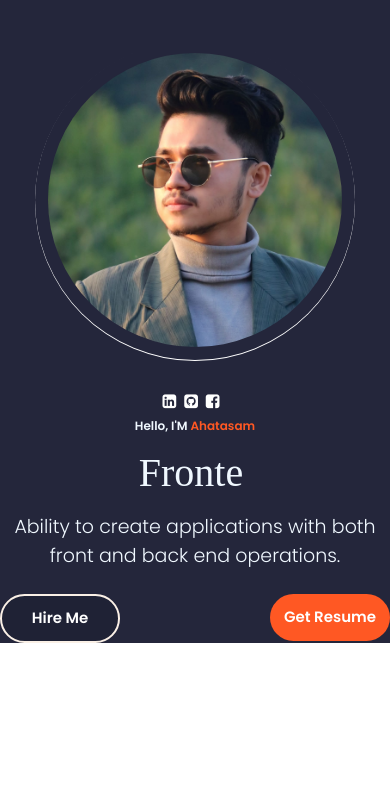
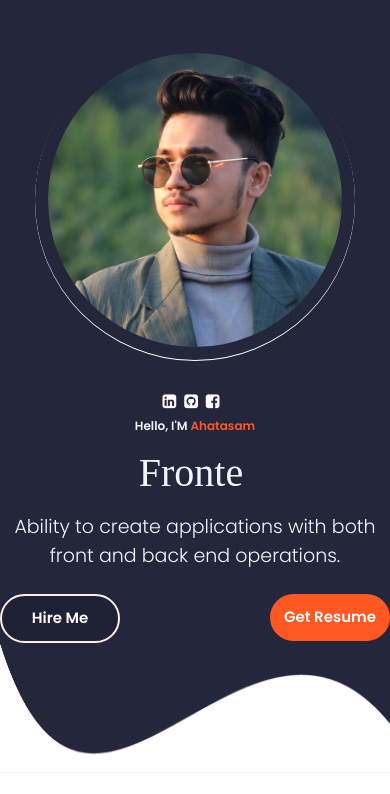
Before and after one commit to ahatasam2573/ahatasam-portfolio, a React (Create React App) app: page / in a window 390 px wide. Shown: the top 794 px of the page. Built offline with nearby package versions, Linux system fonts and the light colour scheme; a web font is replaced by a local one.

Commit message:
home page fully completed and full responsived

```diff
--- a/src/App.js
+++ b/src/App.js
@@ -1,11 +1,11 @@
 import logo from './logo.svg';
 import './App.css';
-import Profile from './Components/Home/Profile';
+import Home from './Components/Home/Home/Home';
 
 function App() {
   return (
     <div className='App'>
-      <Profile />
+      <Home />
     </div >
   );
 }
--- /dev/null
+++ b/src/Components/Home/BgFooter/BgFooter.css
@@ -0,0 +1,22 @@
+.bgFooter-container{
+    height: 17.8%;
+    width: 100%;
+    overflow: hidden;
+    display: flex;
+    justify-content: center;
+}
+.bgFooter-parent{
+    width: 100%;
+    height: 100%;
+    max-width: 1920px;
+}
+.bgFooter-parent img{
+    max-width: 100%;
+    height: 130px;
+}
+@media only screen and (max-width: 1100px) {
+    .bgFooter-parent{
+        display: flex;
+        align-items: flex-end;
+    }
+}
--- /dev/null
+++ b/src/Components/Home/BgFooter/BgFooter.js
@@ -0,0 +1,17 @@
+import React from 'react';
+import './BgFooter.css'
+
+const BgFooter = () => {
+    return (
+        <div>
+            <div className="bgFooter-container">
+                <div className="bgFooter-parent">
+                    <img src={require('../../../assets/Home/shape-bg.png')}
+                        alt="not a stable internet connection" />
+                </div>
+            </div>
+        </div>
+    );
+};
+
+export default BgFooter;
--- /dev/null
+++ b/src/Components/Home/Home/Home.css
@@ -0,0 +1,7 @@
+.home-container{
+    display: flex;
+    flex-direction: column;
+    justify-content: space-between;
+    min-height: 500px;
+    background-image: url('../../../assets//Home/bg.jpg');
+}
--- /dev/null
+++ b/src/Components/Home/Home/Home.js
@@ -0,0 +1,17 @@
+import React from 'react';
+import BgFooter from '../BgFooter/BgFooter';
+import Profile from '../Profile/Profile';
+import './Home.css'
+
+const Home = () => {
+    return (
+        <div>
+            <div className="home-container">
+                <Profile />
+                <BgFooter />
+            </div>
+        </div>
+    );
+};
+
+export default Home;
--- a/src/Components/Home/Profile.css
+++ b/src/Components/Home/Profile/Profile.css
@@ -58,7 +58,6 @@
       justify-content: center;
       height: 10%;
       min-height: fit-content;
-      background-image: url('../../assets/Home/bg.jpg');
   }
   .profile-parent{
       display: flex;
@@ -110,7 +109,7 @@
 .profile-picture-background{
     height: 92%;
     width: 92%;
-    background-image: url(../../assets/Home/home.jpg);
+    background-image: url(../../../assets/Home/home.jpg);
     background-size: cover;
     border-radius: 50%;
     background-repeat: no-repeat;
```
Also changed, not shown: src/Components/Home/Profile/Profile.js (renamed from src/Components/Home/Profile.js).
